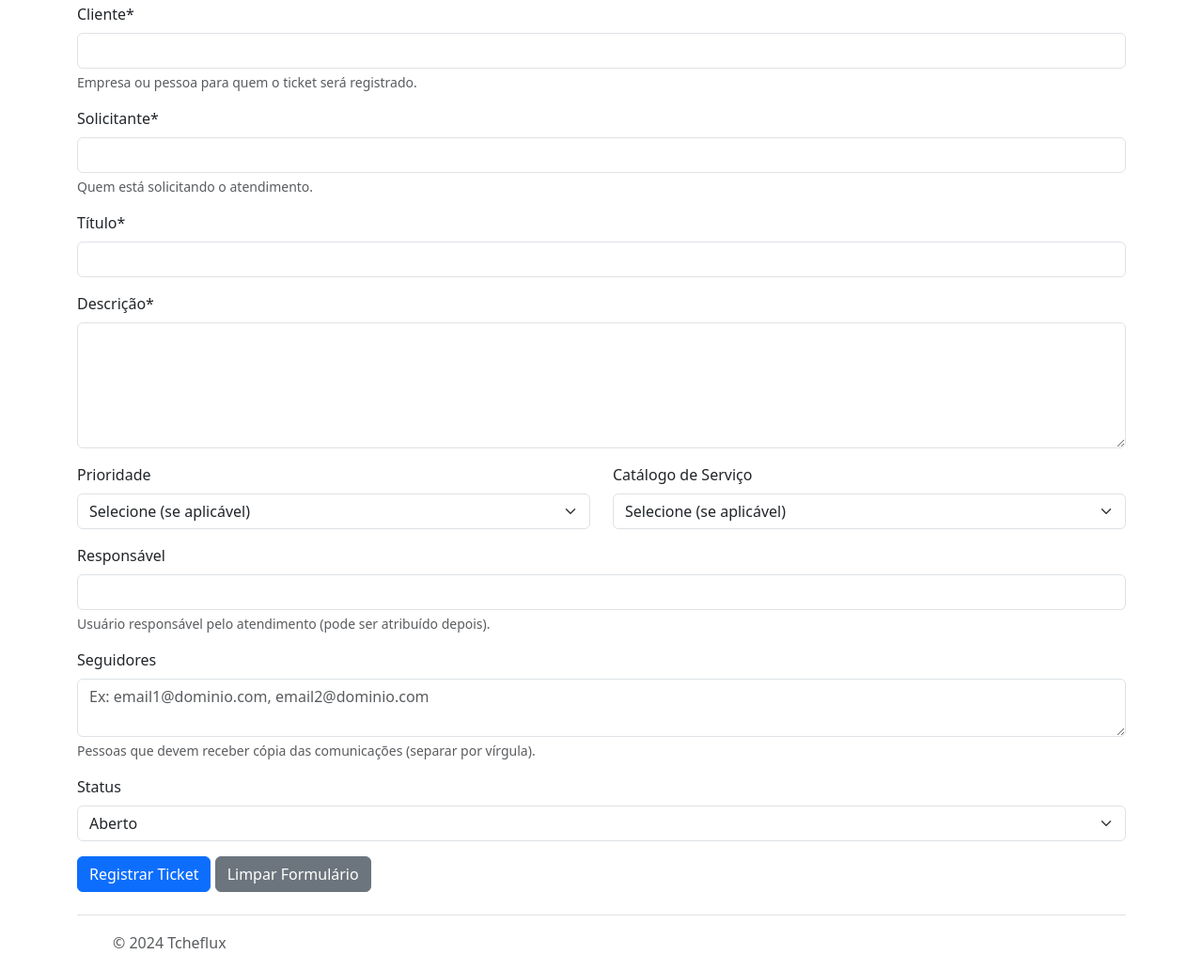
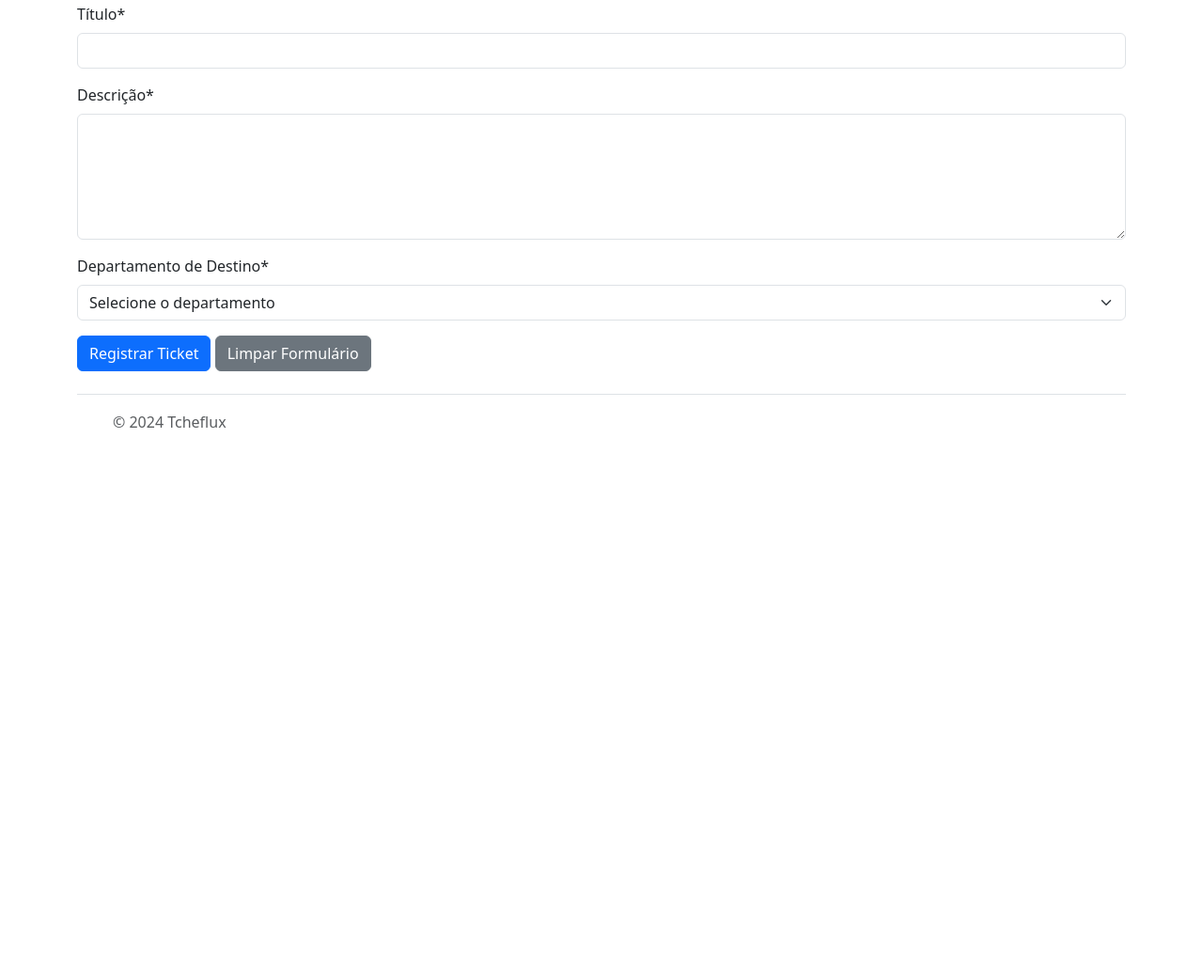
Before and after one commit to Lu-SG/Tcheflux, a website: page frontend/ticket.html in a window 1280 px wide. Shown: the part 158-1190 px from the top of the page at 94% size. After the commit the page ends 800 px from the top, so only its background shows below. Drawn offline with nearby package versions, Linux system fonts and the light colour scheme.

Commit message:
feat: :art: Cadastro de Tickets Remodelado

```diff
--- a/frontend/js/script.js
+++ b/frontend/js/script.js
@@ -34,7 +34,7 @@ document.addEventListener('DOMContentLoaded', () => {
                 if (response.ok) { // Status 200-299
                     const result = await response.json();
                     console.log('Ticket criado com sucesso:', result);
-                    alert(`Ticket #${result.id} criado com sucesso!`);
+                    alert(`Ticket #${result.nro} criado com sucesso!`);
                     formNovoTicket.reset(); // Limpa o formulário
                     // Você pode redirecionar o usuário ou atualizar a UI aqui
                 } else {
--- a/frontend/ticket.html
+++ b/frontend/ticket.html
@@ -55,18 +55,6 @@
         <hr>
         <form id="formNovoTicket">
             <div class="mb-3">
-                <label for="clienteNome" class="form-label">Cliente*</label>
-                <input type="text" class="form-control" id="clienteNome" name="cliente_nome" required>
-                <div class="form-text">Empresa ou pessoa para quem o ticket será registrado.</div>
-            </div>
-
-            <div class="mb-3">
-                <label for="solicitanteNome" class="form-label">Solicitante*</label>
-                <input type="text" class="form-control" id="solicitanteNome" name="solicitante_nome" required>
-                <div class="form-text">Quem está solicitando o atendimento.</div>
-            </div>
-
-            <div class="mb-3">
                 <label for="titulo" class="form-label">Título*</label>
                 <input type="text" class="form-control" id="titulo" name="titulo" required>
             </div>
@@ -76,48 +64,20 @@
                 <textarea class="form-control" id="descricao" name="descricao" rows="5" required></textarea>
             </div>
 
-            <div class="row">
-                <div class="col-md-6 mb-3">
-                    <label for="prioridade" class="form-label">Prioridade</label>
-                    <select class="form-select" id="prioridade" name="prioridade">
-                        <option value="">Selecione (se aplicável)</option>
-                        <option value="Baixa">Baixa</option>
-                        <option value="Média">Média</option>
-                        <option value="Alta">Alta</option>
-                        <option value="Urgente">Urgente</option>
-                    </select>
-                </div>
-                <div class="col-md-6 mb-3">
-                    <label for="catalogoServico" class="form-label">Catálogo de Serviço</label>
-                    <select class="form-select" id="catalogoServico" name="catalogo_servico_item">
-                        <option value="">Selecione (se aplicável)</option>
-                        <!-- Opções do catálogo seriam populadas aqui, ex: <option value="Instalar Impressora">Instalar Impressora</option> --> */}
-                    </select>
-                </div>
+            <div class="mb-3">
+                <label for="departamentoArea" class="form-label">Departamento de Destino*</label>
+                <select class="form-select" id="departamentoArea" name="departamento_area" required>
+                    <option value="">Selecione o departamento</option>
+                    <option value="RH">RH (Recursos Humanos)</option>
+                    <option value="FN">FN (Financeiro)</option>
+                    <option value="MKT">MKT (Marketing)</option>
+                    <option value="OP">OP (Operações)</option>
+                    <option value="TI">TI (Tecnologia da Informação)</option>
+                </select>
             </div>
 
-            <div class="mb-3">
-                <label for="responsavelNome" class="form-label">Responsável</label>
-                <input type="text" class="form-control" id="responsavelNome" name="responsavel_nome">
-                <div class="form-text">Usuário responsável pelo atendimento (pode ser atribuído depois).</div>
-            </div>
-
-            <div class="mb-3">
-                <label for="seguidores" class="form-label">Seguidores</label>
-                <textarea class="form-control" id="seguidores" name="seguidores" rows="2" placeholder="Ex: email1@dominio.com, email2@dominio.com"></textarea>
-                <div class="form-text">Pessoas que devem receber cópia das comunicações (separar por vírgula).</div>
-            </div>
-
-
-            <div class="mb-3">
-                <label for="status" class="form-label">Status</label>
-                <select class="form-select" id="status" name="status">
-                    <option value="Aberto" selected>Aberto</option>
-                    <option value="Em Andamento">Em Andamento</option>
-                    <option value="Pendente Cliente">Pendente Cliente</option>
-                    <option value="Resolvido">Resolvido</option>
-                    <option value="Fechado">Fechado</option>
-                </select>
+            <div class="row">
+                <!-- Campos "Prioridade" e "Catálogo de Serviço" foram removidos daqui -->
             </div>
 
             <button type="submit" class="btn btn-primary">Registrar Ticket</button>
```
Also changed, not shown: backend/routes/ticketRoutes.js (+96 -35 lines), 2 other files.
